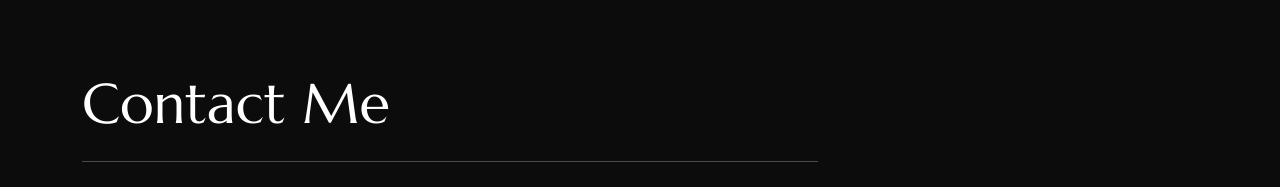
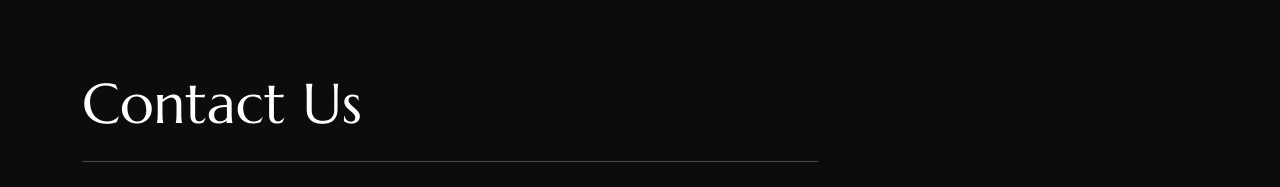
Before and after one commit to AmanpreetSingh0071/ai-consulting-site, a React (Create React App) app: page / in a window 1280 px wide. Shown: the part 3928-4115 px from the top of the page. Built offline with nearby package versions, Linux system fonts and the light colour scheme.

Commit message:
Final_Updates

```diff
--- a/src/pages/contact/index.js
+++ b/src/pages/contact/index.js
@@ -74,7 +74,7 @@
         </Helmet>
         <Row className="mb-5 mt-3 pt-md-3">
           <Col lg="8">
-            <h1 className="display-4 mb-4">Contact Me</h1>
+            <h1 className="display-4 mb-4">Contact Us</h1>
             <hr className="t_border my-4 ml-0 text-left" />
           </Col>
         </Row>
```
